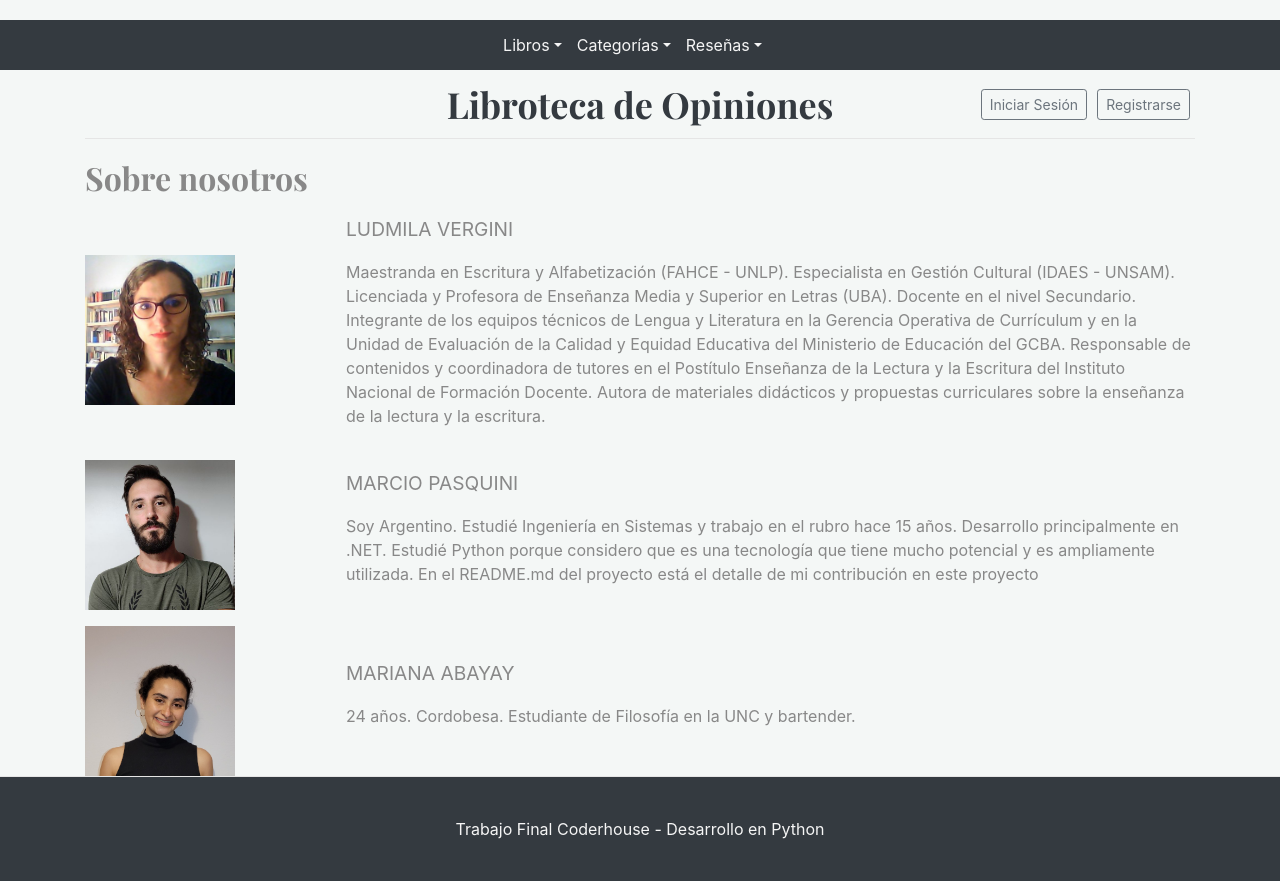
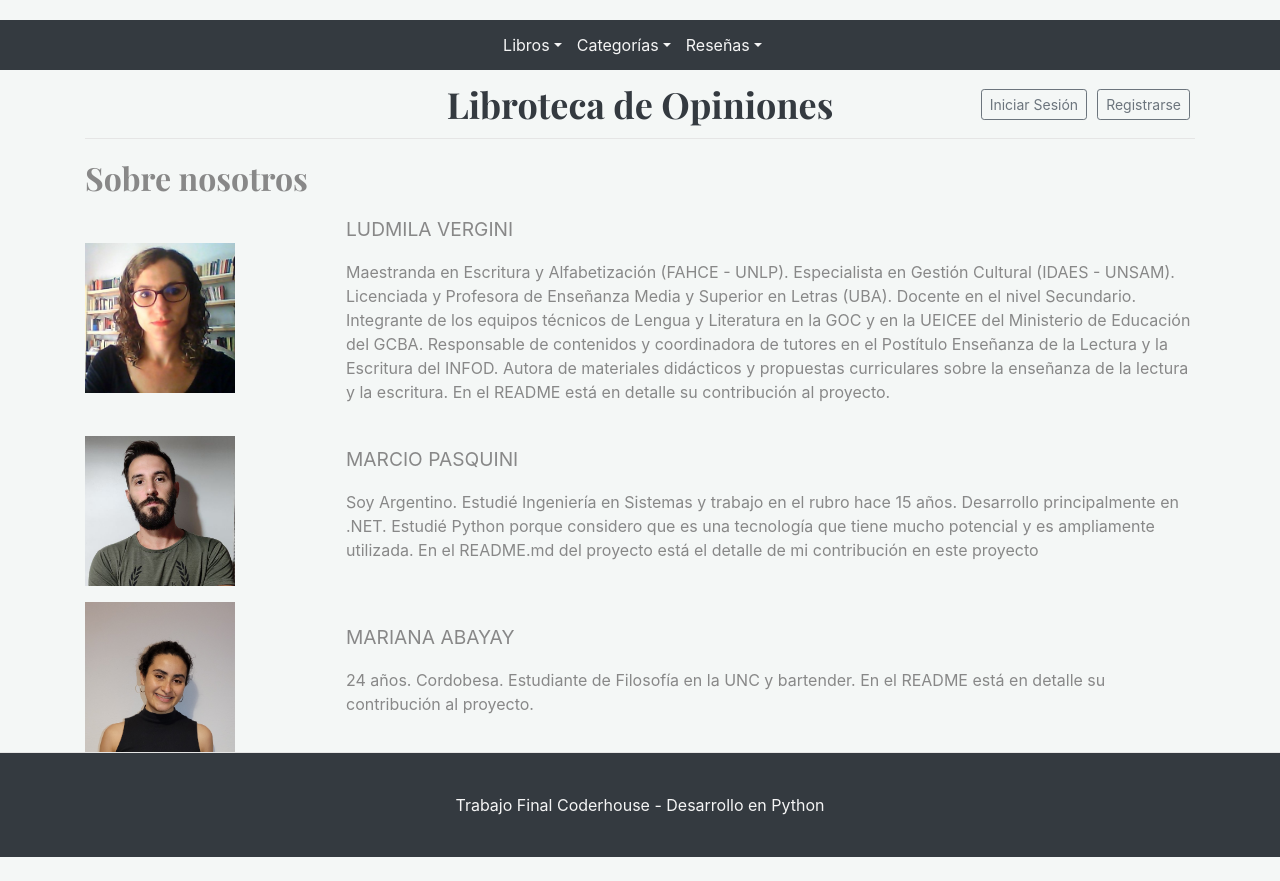
Before and after one commit to lvergini/ProyectoFinalAbayayPasquiniVergini, a Django app: page /about/ in a window 1280 px wide. After the commit the page ends 857 px from the top, so only its background shows below. Run offline with Django 4.2, Linux system fonts and the light colour scheme; data comes from the database, SQL or seed files in the repository; some libraries are stand-ins or nearby versions.

Commit message:
Último toque a about

```diff
--- a/ProyectoBlogReseñas/Blog/templates/Blog/about.html
+++ b/ProyectoBlogReseñas/Blog/templates/Blog/about.html
@@ -12,7 +12,7 @@
     </div>
     <div class="textoPersona">
         <p class="nombreParticipante">Ludmila Vergini</p>
-        <p class="descripcionParticipante"> Maestranda en Escritura y Alfabetización (FAHCE - UNLP). Especialista en Gestión Cultural (IDAES - UNSAM). Licenciada y Profesora de Enseñanza Media y Superior en Letras (UBA). Docente en el nivel Secundario. Integrante de los equipos técnicos de Lengua y Literatura en la Gerencia Operativa de Currículum y en la Unidad de Evaluación de la Calidad y Equidad Educativa del Ministerio de Educación del GCBA. Responsable de contenidos y coordinadora de tutores en el Postítulo Enseñanza de la Lectura y la Escritura del Instituto Nacional de Formación Docente. Autora de materiales didácticos y propuestas curriculares sobre la enseñanza de la lectura y la escritura.
+        <p class="descripcionParticipante"> Maestranda en Escritura y Alfabetización (FAHCE - UNLP). Especialista en Gestión Cultural (IDAES - UNSAM). Licenciada y Profesora de Enseñanza Media y Superior en Letras (UBA). Docente en el nivel Secundario. Integrante de los equipos técnicos de Lengua y Literatura en la GOC y en la UEICEE del Ministerio de Educación del GCBA. Responsable de contenidos y coordinadora de tutores en el Postítulo Enseñanza de la Lectura y la Escritura del INFOD. Autora de materiales didácticos y propuestas curriculares sobre la enseñanza de la lectura y la escritura. En el README está en detalle su contribución al proyecto.
         </p>
     </div>
 </div>
@@ -33,7 +33,7 @@
     </div>
     <div class="textoPersona">
         <p class="nombreParticipante">Mariana Abayay</p>
-        <p class="descripcionParticipante"> 24 años. Cordobesa. Estudiante de Filosofía en la UNC y bartender. </p>
+        <p class="descripcionParticipante"> 24 años. Cordobesa. Estudiante de Filosofía en la UNC y bartender. En el README está en detalle su contribución al proyecto. </p>
     </div>
 </div>
 
```
